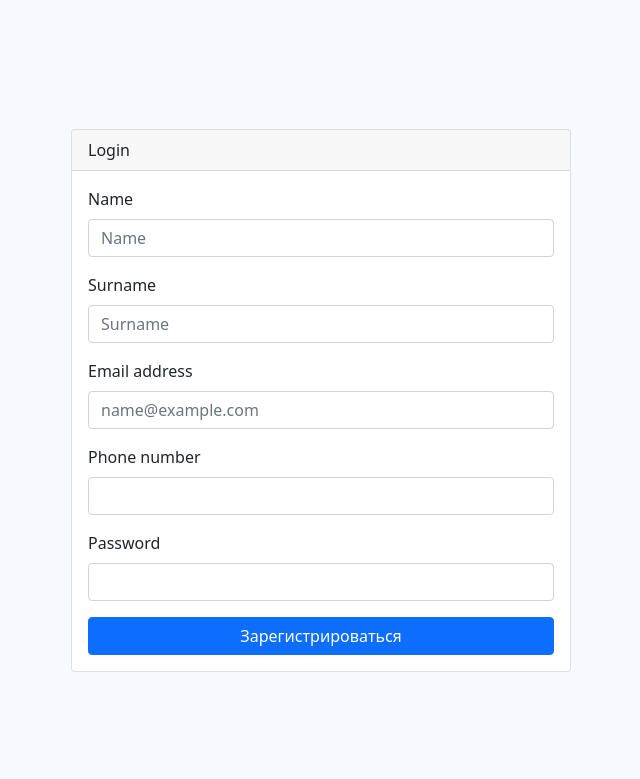
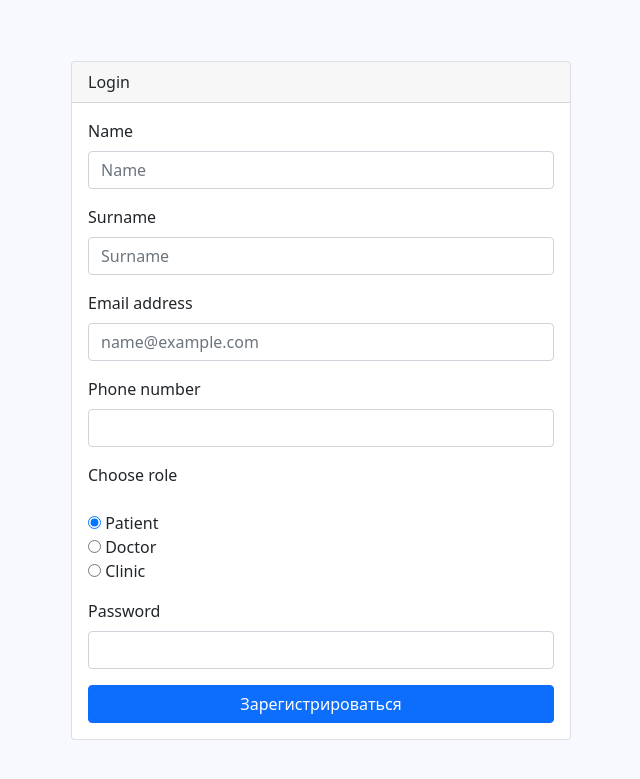
Before and after one commit to BekusovMikhail/medical-app, a Django app: page /registration in a window 1280 px wide. Shown: the top 779 px of the page, without its empty margins (319-959 px from the left). Run offline with Django 4.2, Linux system fonts and the light colour scheme.

Commit message:
Add roles and form for events

```diff
--- a/med/models.py
+++ b/med/models.py
@@ -1,4 +1,5 @@
 from pyexpat import model
+from tabnanny import verbose
 from django.db import models
 from django.contrib.auth.models import User
 
@@ -25,6 +26,9 @@ class Doctor(models.Model):
         User,
         on_delete=models.CASCADE,
         primary_key = True)
+
+    class Meta:
+        verbose_name = 'Доктор'
 
 
 class Chat(models.Model):
--- a/med/templates/med/dashboard.html
+++ b/med/templates/med/dashboard.html
@@ -1,4 +1,5 @@
 {% extends "med/base.html" %}
 {% block content %}
  <h1 style='margin-top: 5rem'>Hello, {{name}} {{ surname }} </h1>
+ <h2 style='margin-top: 5rem'>{{role}}</h2>
 {% endblock content %}
--- a/med/templates/med/reg.html
+++ b/med/templates/med/reg.html
@@ -39,7 +39,39 @@
       <label for="phone" class="form-label">Phone number</label>
       <input type="number" name="phone" form="reg" class="form-control" id="phone" required="required"></textarea>
     </div>
-   <div class="mb-3">
+    <div class="mb-3" >
+        <style>
+            .main-radio-role {
+                display: flex;
+                flex-direction: row;
+                align-items: stretch;
+                width: 100%;
+                justify-content: space-between;
+            }
+
+        </style>
+        <label class="form-label">Choose role</label>
+        <p class="main-radio-role">
+            <div class="radio-role">
+                <input type="radio" id="contactChoice1"
+                name="role" value="patient" checked>
+                <label for="contactChoice1">Patient</label>
+            </div>
+
+            <div class="radio-role">
+                <input type="radio" id="contactChoice2"
+                name="role" value="doctor">
+                <label for="contactChoice2">Doctor</label>
+            </div>
+
+            <div class="radio-role">
+                <input type="radio" id="contactChoice3"
+                name="role" value="clinic">
+                <label for="contactChoice3">Clinic</label>
+            </div>
+        </p>
+    </div>
+    <div class="mb-3">
       <label for="password" class="form-label">Password</label>
       <input type="password" name="password" form="reg" class="form-control" id="password" required="required"></textarea>
     </div>
--- a/med/views.py
+++ b/med/views.py
@@ -33,7 +33,21 @@ def reg(request):
 def dash(request):
     user = request.user
     notifications_count = len(user.notification_set.all())
-    return render(request, 'med/dashboard.html', context={'name': user.first_name, 'surname': user.last_name, 'notifications_count': notifications_count})
+    try:
+        Doctor.objects.get(pk=user.id)
+        role = 'Доктор'
+    except:
+        try:
+            Clinic.objects.get(pk=user.id)
+            role = 'Клиника'
+        except:
+            try:
+                Patient.objects.get(pk=user.id)
+                role = 'Пациент'
+            except:
+                role = "Не определен"
+
+    return render(request, 'med/dashboard.html', context={'role': role, 'name': user.first_name, 'surname': user.last_name, 'notifications_count': notifications_count})
 
 
 def logout_view(request):
@@ -97,10 +111,16 @@ def create_event(request):
             event.save()
 
     users = User.objects.exclude(id=user.id).exclude(is_staff=True)
+    users_p = Patient.objects.exclude(user_id=user.id)
+    users_d = Doctor.objects.exclude(user_id=user.id)
+    users_c = Clinic.objects.exclude(user_id=user.id)
 
     context = {
         'notifications_count': len(user.notification_set.all()),
         'users': users,
-        'list_size': min(len(users), 10) + 3
+        'list_size': min(len(users), 10) + 3,
+        'users_p': users_p,
+        'users_d': users_d,
+        'users_c': users_c,
     }
     return render(request, 'med/create_event.html', context)
```
Also changed, not shown: api/views.py (+8 -2 lines), med/templates/med/create_event.html (+14 -2 lines), med/migrations/0007_alter_doctor_options.py (added).
